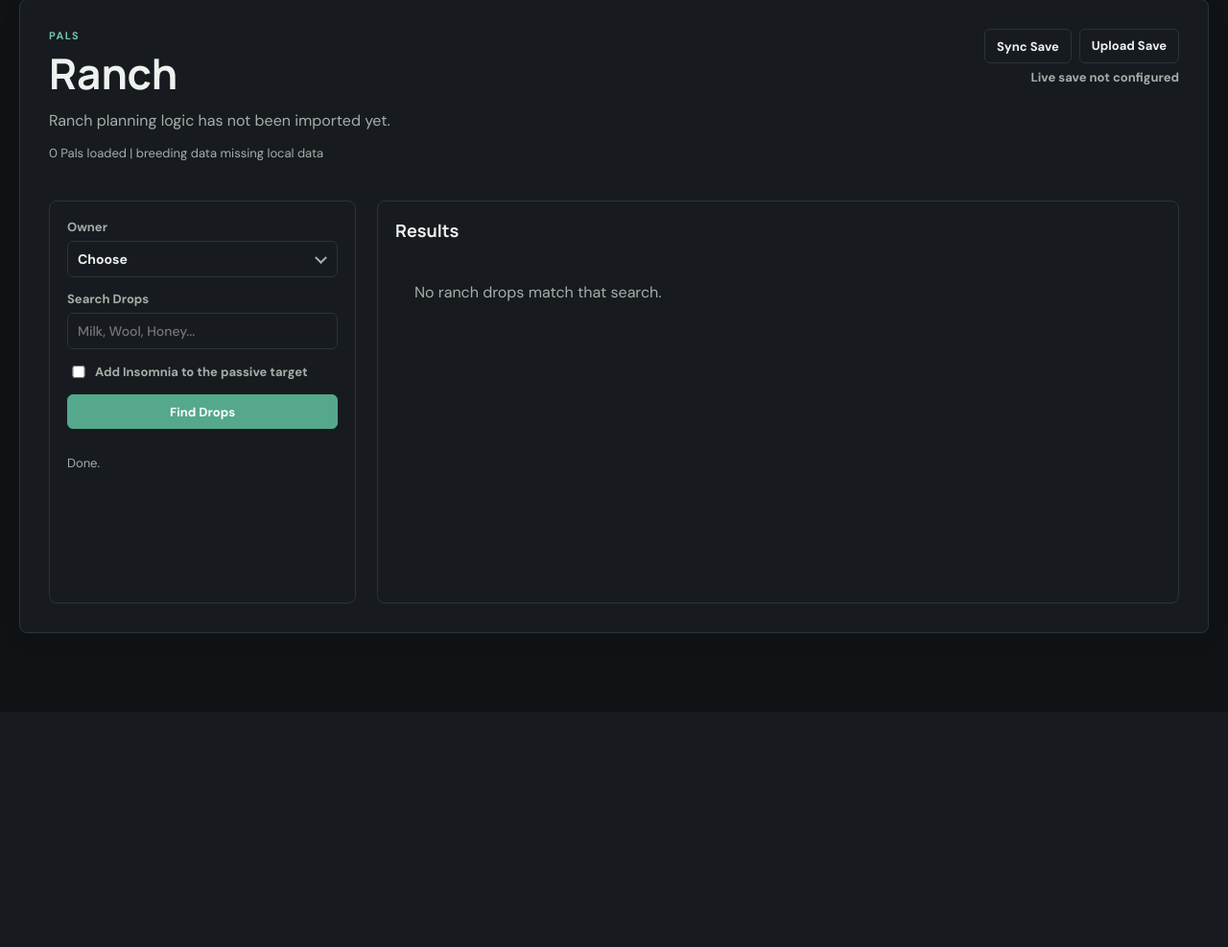
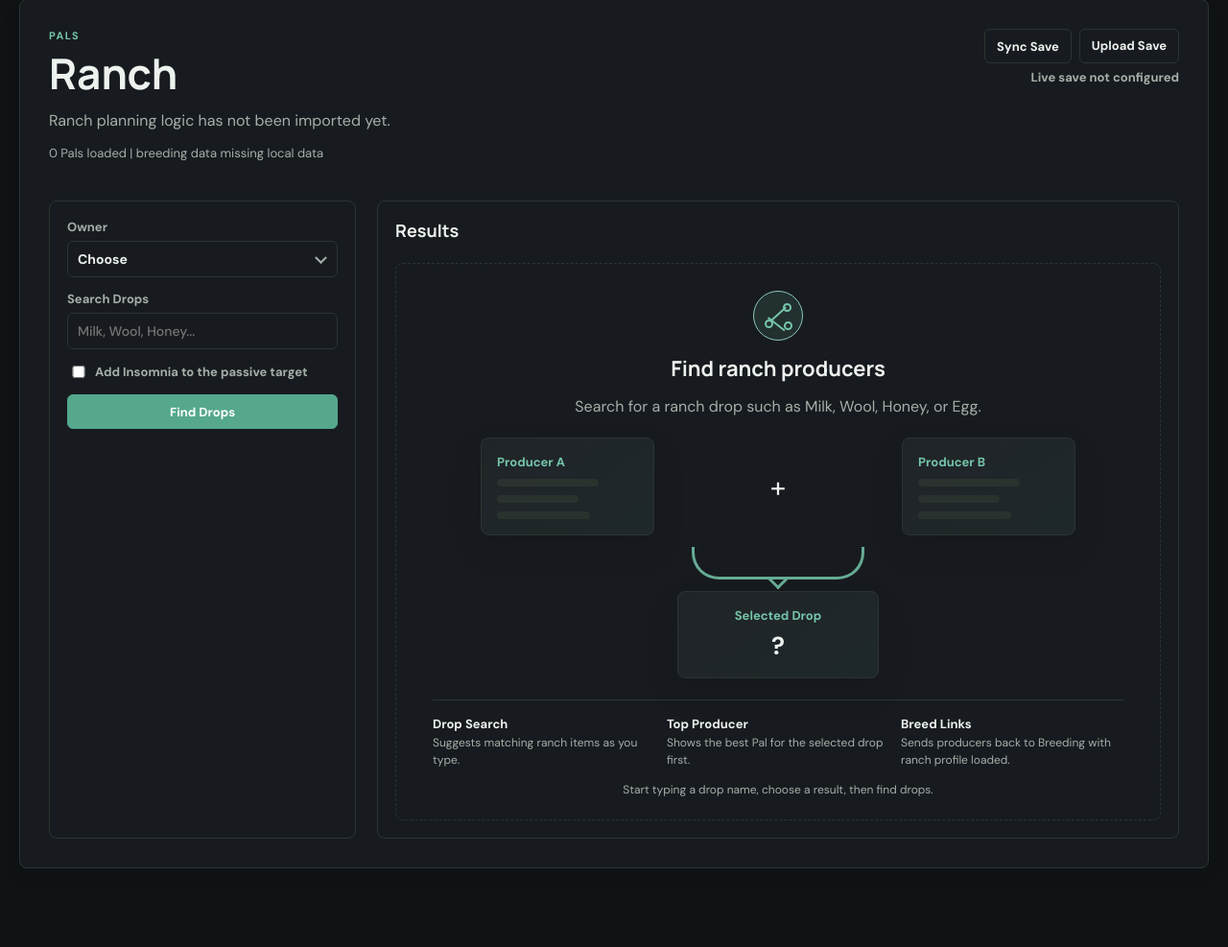
Before and after one commit to dabarrios/homelab, a Django app: page /pals/ranch/ in a window 1280 px wide. Shown: the part 139-1126 px from the top of the page at 96% size. Before the commit the page ends 799 px from the top, so only its background shows below. Run offline with Django 5.2, Linux system fonts and the light colour scheme; the visitor is signed in with stand-in values (Sample User, id 1); data that the repository does not hold is empty.

Commit message:
feat: Enhance ranch drop search functionality and improve empty state UI

```diff
--- a/django/pals/static/pals/css/tool.css
+++ b/django/pals/static/pals/css/tool.css
@@ -243,11 +243,184 @@
 
 .results-empty {
     display: grid;
-    min-height: 300px;
+    min-height: 420px;
     place-items: center;
     color: var(--muted);
     border: 1px dashed var(--line);
     border-radius: 8px;
+}
+
+.empty-hero {
+    width: min(860px, 100%);
+    display: grid;
+    justify-items: center;
+    gap: 14px;
+    padding: 28px 20px 22px;
+    text-align: center;
+}
+
+.empty-icon {
+    width: 52px;
+    height: 52px;
+    display: grid;
+    place-items: center;
+    position: relative;
+    border: 1px solid #8cc9b5;
+    border-radius: 50%;
+    background: rgba(117, 197, 170, .12);
+}
+
+.empty-icon span {
+    position: absolute;
+    width: 9px;
+    height: 9px;
+    border: 2px solid var(--accent);
+    border-radius: 50%;
+}
+
+.empty-icon span:nth-child(1) { transform: translate(-10px, 8px); }
+.empty-icon span:nth-child(2) { transform: translate(9px, -9px); }
+.empty-icon span:nth-child(3) { transform: translate(10px, 10px); }
+
+.empty-icon::before,
+.empty-icon::after {
+    content: "";
+    position: absolute;
+    width: 22px;
+    border-top: 2px solid var(--accent);
+}
+
+.empty-icon::before { transform: rotate(-42deg) translate(1px, -1px); }
+.empty-icon::after { transform: rotate(38deg) translate(4px, 8px); }
+
+.empty-hero h3 {
+    margin: 0;
+    color: var(--ink);
+    font: 800 22px Manrope, sans-serif;
+}
+
+.empty-hero p {
+    margin: 0;
+}
+
+.empty-diagram {
+    width: min(620px, 100%);
+    display: grid;
+    grid-template-columns: 1fr auto 1fr;
+    grid-template-areas:
+        "a plus b"
+        "arrow arrow arrow"
+        ". target .";
+    gap: 12px 24px;
+    align-items: center;
+    margin-top: 8px;
+}
+
+.empty-card,
+.empty-target {
+    border: 1px solid var(--line);
+    border-radius: 8px;
+    background: linear-gradient(145deg, rgba(255,255,255,.04), rgba(117,197,170,.08));
+    padding: 16px;
+    box-shadow: 0 14px 36px rgba(0, 0, 0, .10);
+}
+
+.empty-card:first-child { grid-area: a; }
+.empty-card:nth-child(3) { grid-area: b; }
+
+.empty-card {
+    display: grid;
+    gap: 9px;
+    text-align: left;
+}
+
+.empty-card strong,
+.empty-target strong {
+    color: var(--accent);
+    font-size: 13px;
+}
+
+.empty-card i {
+    display: block;
+    width: 72%;
+    height: 8px;
+    border-radius: 999px;
+    background: var(--line);
+    opacity: .85;
+}
+
+.empty-card i:nth-child(3) { width: 58%; }
+.empty-card i:nth-child(4) { width: 66%; }
+
+.empty-plus {
+    grid-area: plus;
+    color: var(--ink);
+    font-size: 30px;
+    font-weight: 300;
+}
+
+.empty-arrow {
+    grid-area: arrow;
+    justify-self: center;
+    width: 180px;
+    height: 34px;
+    border-right: 3px solid var(--accent);
+    border-bottom: 3px solid var(--accent);
+    border-left: 3px solid var(--accent);
+    border-radius: 0 0 28px 28px;
+    opacity: .85;
+}
+
+.empty-arrow::after {
+    content: "";
+    display: block;
+    width: 13px;
+    height: 13px;
+    margin: 25px auto 0;
+    border-right: 3px solid var(--accent);
+    border-bottom: 3px solid var(--accent);
+    transform: rotate(45deg);
+}
+
+.empty-target {
+    grid-area: target;
+    display: grid;
+    gap: 6px;
+    min-width: 210px;
+}
+
+.empty-target span {
+    color: var(--ink);
+    font-size: 26px;
+    font-weight: 900;
+}
+
+.empty-features {
+    width: min(720px, 100%);
+    display: grid;
+    grid-template-columns: repeat(3, 1fr);
+    gap: 12px;
+    margin-top: 8px;
+    padding-top: 16px;
+    border-top: 1px solid var(--line);
+}
+
+.empty-features div {
+    display: grid;
+    gap: 3px;
+    text-align: left;
+}
+
+.empty-features b {
+    color: var(--ink);
+    font-size: 13px;
+}
+
+.empty-features span,
+.empty-hint {
+    color: var(--muted);
+    font-size: 12px;
+    line-height: 1.45;
 }
 
 .result-card {
@@ -1612,7 +1785,22 @@
     .children,
     .iv-pair-grid,
     .work-rec-grid,
-    .work-card-grid {
+    .work-card-grid,
+    .empty-features {
         grid-template-columns: 1fr;
     }
-}
+
+    .empty-diagram {
+        grid-template-columns: 1fr;
+        grid-template-areas:
+            "a"
+            "plus"
+            "b"
+            "arrow"
+            "target";
+    }
+
+    .empty-arrow {
+        width: 48px;
+    }
+}
--- a/django/pals/static/pals/js/tool.js
+++ b/django/pals/static/pals/js/tool.js
@@ -10,6 +10,7 @@ let customProfiles = [];
 let builtInProfileNames = {};
 let editingProfileId = '';
 let editingBuiltInProfile = '';
+let ranchDropsCache = null;
 
 const CUSTOM_PROFILES_KEY = 'pals.customProfiles.v1';
 const BUILT_IN_PROFILE_NAMES_KEY = 'pals.builtInProfileNames.v1';
@@ -202,6 +203,96 @@ function breedUrl(card, profile = 'manual') {
   const params = new URLSearchParams({target: card.name || ''});
   if (profile) params.set('profile', profile);
   return `/pals/breeding/?${params.toString()}`;
+}
+
+const EMPTY_STATES = {
+  breeding: {
+    title: 'Build a breeding plan',
+    lead: 'Choose a target Pal and the passives you want.',
+    hint: 'Select your target Pal and desired passives, then click Optimize.',
+    features: [
+      ['Optimized Path', 'Finds a practical route to collect your desired passives.'],
+      ['Resource Aware', 'Uses owned Pals and implant inventory when enabled.'],
+      ['Multiple Routes', 'Compares clean, fast, and practical breeding options.'],
+    ],
+  },
+  ivs: {
+    title: 'Find IV parents',
+    lead: 'Pick a target Pal and final passives to compare parent pairs.',
+    hint: 'Choose the final passives, then calculate IVs.',
+    features: [
+      ['Parent Coverage', 'Highlights pairs with the best HP, Attack, and Defense support.'],
+      ['Implant Aware', 'Ignores passives you plan to add later when enabled.'],
+      ['Junk Tracking', 'Keeps unwanted passives visible before you commit.'],
+    ],
+  },
+  work: {
+    title: 'Find the best worker',
+    lead: 'Choose a work skill to compare candidates.',
+    hint: 'Select a work skill, then find workers.',
+    features: [
+      ['Best Pick', 'Ranks practical recommendations first.'],
+      ['Dark Option', 'Separates the best Dark type for night uptime.'],
+      ['Condensed Levels', 'Shows base to fully condensed work suitability.'],
+    ],
+  },
+  ranch: {
+    title: 'Find ranch producers',
+    lead: 'Search for a ranch drop such as Milk, Wool, Honey, or Egg.',
+    hint: 'Start typing a drop name, choose a result, then find drops.',
+    features: [
+      ['Drop Search', 'Suggests matching ranch items as you type.'],
+      ['Top Producer', 'Shows the best Pal for the selected drop first.'],
+      ['Breed Links', 'Sends producers back to Breeding with ranch profile loaded.'],
+    ],
+  },
+  bases: {
+    title: 'Plan a base team',
+    lead: 'Sync a save, select a base, then draft workers by role.',
+    hint: 'Choose a decoded base and planner mode, then plan base.',
+    features: [
+      ['Base Names', 'Save local names for decoded bases.'],
+      ['Work Demand', 'Uses detected base sites to shape worker needs.'],
+      ['Owned Mode', 'Can plan from current owned Pals only.'],
+    ],
+  },
+};
+
+function emptyStateHtml(key = moduleKey) {
+  const state = EMPTY_STATES[key] || EMPTY_STATES.breeding;
+  return `
+    <div class="empty-hero">
+      <div class="empty-icon" aria-hidden="true">
+        <span></span><span></span><span></span>
+      </div>
+      <h3>${escapeHtml(state.title)}</h3>
+      <p>${escapeHtml(state.lead)}</p>
+      <div class="empty-diagram">
+        <div class="empty-card">
+          <strong>${key === 'work' ? 'Candidate A' : key === 'ranch' ? 'Producer A' : 'Parent A'}</strong>
+          <i></i><i></i><i></i>
+        </div>
+        <div class="empty-plus">+</div>
+        <div class="empty-card">
+          <strong>${key === 'work' ? 'Candidate B' : key === 'ranch' ? 'Producer B' : 'Parent B'}</strong>
+          <i></i><i></i><i></i>
+        </div>
+        <div class="empty-arrow"></div>
+        <div class="empty-target"><strong>${key === 'bases' ? 'Base Team' : key === 'work' ? 'Best Pick' : key === 'ranch' ? 'Selected Drop' : 'Target Pal'}</strong><span>?</span></div>
+      </div>
+      <div class="empty-features">
+        ${state.features.map(([title, text]) => `<div><b>${escapeHtml(title)}</b><span>${escapeHtml(text)}</span></div>`).join('')}
+      </div>
+      <p class="empty-hint">${escapeHtml(state.hint)}</p>
+    </div>`;
+}
+
+function showEmptyState() {
+  const results = $('#results');
+  if (!results) return;
+  results.classList.add('results-empty');
+  results.innerHTML = emptyStateHtml(moduleKey);
+  setText('#resultCount', '');
 }
 
 function renderPalNode(node, isRoot = false) {
@@ -970,12 +1061,13 @@ function renderRanch(data) {
       </section>`;
   }
   if (!items.length) return '<div class="empty">No ranch drops match that search.</div>';
-  return `
-    <div class="owned-notice work-note">
-      <strong>Ranch Drops</strong>
-      <span>${escapeHtml(data.sourceNote || '')}</span>
-    </div>
-    <div class="ranch-item-grid">${items.map(renderRanchItemCard).join('')}</div>`;
+  if (!query) return emptyStateHtml('ranch');
+  if (items.length === 1) {
+    window.history.replaceState({}, '', `/pals/ranch/${slugify(items[0].name)}/`);
+    window.PALS_RANCH_ITEM_SLUG = slugify(items[0].name);
+    return renderRanch(data);
+  }
+  return `<div class="ranch-item-grid">${items.slice(0, 8).map(renderRanchItemCard).join('')}</div>`;
 }
 
 function renderBases(data) {
@@ -1018,6 +1110,63 @@ function renderResult(data) {
   $('#results').innerHTML = (renderers[moduleKey] || renderJson)(data);
   const count = data.total || data.totalItems || data.rosterCount || (data.groups || []).length || '';
   setText('#resultCount', moduleKey === 'breeding' ? 'Top route' : count ? `${count} result${count === 1 ? '' : 's'}` : '');
+}
+
+async function ranchDropsData() {
+  if (ranchDropsCache) return ranchDropsCache;
+  const owner = encodeURIComponent($('.js-owner')?.value || 'David');
+  ranchDropsCache = await api(`/ranch-drops?owner=${owner}`);
+  return ranchDropsCache;
+}
+
+async function renderRanchDropSuggestions(field) {
+  const input = field.querySelector('input[name="search"]');
+  const menu = field.querySelector('[data-ranch-drop-menu]');
+  const query = String(input?.value || '').trim().toLowerCase();
+  if (!query) {
+    menu.innerHTML = '';
+    menu.classList.remove('open');
+    return;
+  }
+  const data = await ranchDropsData();
+  const matches = (data.items || [])
+    .filter(item => item.name.toLowerCase().includes(query))
+    .slice(0, 8);
+  menu.innerHTML = matches.map(item => `<button type="button" data-ranch-drop="${escapeHtml(item.name)}"><span>${escapeHtml(item.name)}</span><em>${escapeHtml(item.count)} Pal${item.count === 1 ? '' : 's'}</em></button>`).join('');
+  menu.classList.toggle('open', matches.length > 0);
+}
+
+function initRanchDropSearch() {
+  const field = $('[data-ranch-drop-search]');
+  if (!field) return;
+  const input = field.querySelector('input[name="search"]');
+  input?.addEventListener('input', () => renderRanchDropSuggestions(field).catch(error => setText('#toolStatus', error.message)));
+  input?.addEventListener('keydown', async event => {
+    if (event.key !== 'Enter') return;
+    event.preventDefault();
+    const data = await ranchDropsData();
+    const query = String(input.value || '').trim().toLowerCase();
+    const matches = (data.items || []).filter(item => item.name.toLowerCase().includes(query));
+    if (matches.length === 1) {
+      input.value = matches[0].name;
+      window.PALS_RANCH_ITEM_SLUG = slugify(matches[0].name);
+      window.history.replaceState({}, '', `/pals/ranch/${slugify(matches[0].name)}/`);
+      field.querySelector('[data-ranch-drop-menu]')?.classList.remove('open');
+      $('#toolForm')?.requestSubmit();
+    }
+  });
+  input?.addEventListener('blur', () => {
+    window.setTimeout(() => field.querySelector('[data-ranch-drop-menu]')?.classList.remove('open'), 120);
+  });
+  field.addEventListener('click', event => {
+    const drop = event.target.closest('[data-ranch-drop]')?.dataset.ranchDrop;
+    if (!drop) return;
+    input.value = drop;
+    window.PALS_RANCH_ITEM_SLUG = slugify(drop);
+    window.history.replaceState({}, '', `/pals/ranch/${slugify(drop)}/`);
+    field.querySelector('[data-ranch-drop-menu]')?.classList.remove('open');
+    $('#toolForm')?.requestSubmit();
+  });
 }
 
 async function submitTool(event) {
@@ -1168,6 +1317,7 @@ async function refreshLiveSave() {
   });
   setLiveStatus(result.ok ? `Synced ${result.rosterCount || 0} Pals` : result.error || 'Sync failed', result.ok ? 'good' : 'bad');
   options = await api('/options');
+  ranchDropsCache = null;
   fillOptions();
 }
 
@@ -1187,6 +1337,7 @@ async function uploadSave(file) {
   if (!response.ok || !result.ok) throw new Error(result.error || 'Upload failed.');
   setLiveStatus(`Imported ${result.rosterCount || 0} Pals`, 'good', file.name);
   options = await api('/options');
+  ranchDropsCache = null;
   fillOptions();
 }
 
@@ -1198,13 +1349,15 @@ async function init() {
   initPassiveTooltips();
   initProfiles();
   initImplantInventories();
+  initRanchDropSearch();
   $('#refreshLiveSave')?.addEventListener('click', () => refreshLiveSave().catch(error => setLiveStatus(error.message, 'bad')));
   $('#saveUpload')?.addEventListener('change', event => uploadSave(event.target.files?.[0]).catch(error => setLiveStatus(error.message, 'bad')));
   $('.js-base')?.addEventListener('change', updateBaseLabelField);
   $('#saveBaseLabel')?.addEventListener('click', () => saveBaseLabel().catch(error => setText('#baseLabelHint', error.message)));
   options = await api('/options');
   fillOptions();
-  if (moduleKey === 'ranch') {
+  showEmptyState();
+  if (moduleKey === 'ranch' && window.PALS_RANCH_ITEM_SLUG) {
     $('#toolForm')?.requestSubmit();
   }
   loadLiveStatus().catch(() => {});
--- a/django/pals/templates/pals/ranch.html
+++ b/django/pals/templates/pals/ranch.html
@@ -6,7 +6,10 @@
 </label>
 <label>
     Search Drops
-    <input name="search" type="search" placeholder="Milk, Wool, Honey...">
+    <span class="suggest-field" data-ranch-drop-search>
+        <input name="search" type="search" autocomplete="off" placeholder="Milk, Wool, Honey...">
+        <span class="suggest-menu" data-ranch-drop-menu></span>
+    </span>
 </label>
 <label class="check-row">
     <input name="includeInsomnia" type="checkbox">
--- a/django/pals/templates/pals/tool_base.html
+++ b/django/pals/templates/pals/tool_base.html
@@ -39,7 +39,7 @@
                     <h2>Results</h2>
                     <span id="resultCount"></span>
                 </div>
-                <div id="results" class="results-empty">Run the tool to see results.</div>
+                <div id="results" class="results-empty"></div>
             </section>
         </div>
     </section>
```
